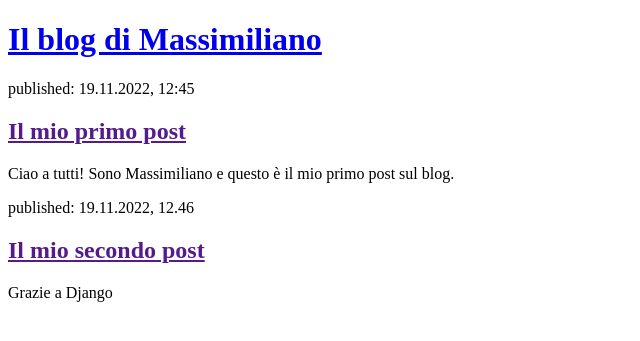
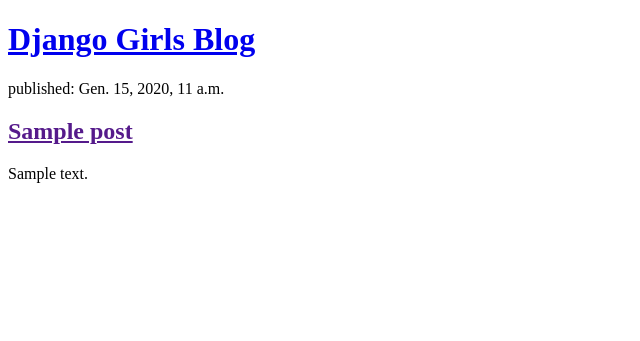
Before and after one commit to massida06/my-first-blog, a Django app: page / in a window 1280 px wide. Shown: the top 341 px of the page, without its empty margins (0-640 px from the left). Run offline with Django 3.2, Linux system fonts and the light colour scheme; tables that the repository leaves empty hold one stand-in row (values such as "Sample post").

Commit message:
Modified templates to display posts from database.

```diff
--- a/blog/templates/blog/post_list.html
+++ b/blog/templates/blog/post_list.html
@@ -1,23 +1,15 @@
 <!DOCTYPE html>
 <html>
-    <head>
-        <title>Django Girls blog</title>
-    </head>
-    <body>
-        <header>
-            <h1><a href="/">Il blog di Massimiliano</a></h1>
-        </header>
+    <header>
+        <h1><a href="/">Django Girls Blog</a></h1>
+    </header>
 
+    {% for post in posts %}
         <article>
-            <time>published: 19.11.2022, 12:45</time>
-            <h2><a href="">Il mio primo post</a></h2>
-            <p>Ciao a tutti! Sono Massimiliano e questo è il mio primo post sul blog. </p>
+            <time>published: {{ post.published_date }}</time>
+            <h2><a href="">{{ post.title }}</a></h2>
+            <p>{{ post.text|linebreaksbr }}</p>
         </article>
-
-        <article>
-            <time>published: 19.11.2022, 12.46</time>
-            <h2><a href="">Il mio secondo post</a></h2>
-            <p>Grazie a Django</p>
-        </article>
+    {% endfor %}
     </body>
 </html>
--- a/blog/views.py
+++ b/blog/views.py
@@ -1,4 +1,7 @@
 from django.shortcuts import render
+from django.utils import timezone
+from .models import Post
 
 def post_list(request):
-    return render(request, 'blog/post_list.html', {})
+    posts = Post.objects.filter(published_date__lte=timezone.now()).order_by('published_date')
+    return render(request, 'blog/post_list.html', {'posts': posts})
```
